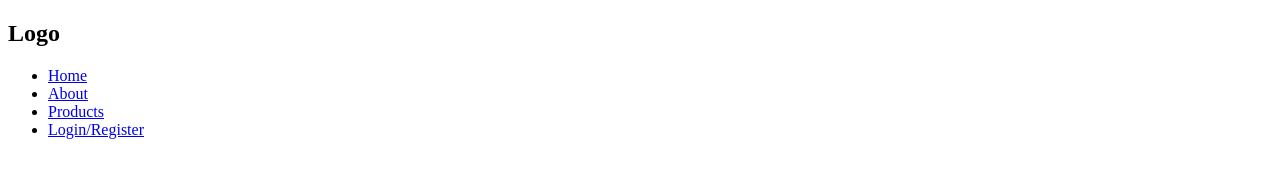
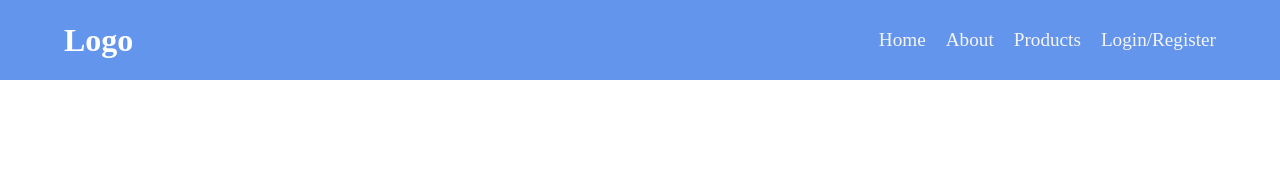
Before and after one commit to AlirezaAghaee1996/scss-project, a plain HTML site: page index.html in a window 1280 px wide. Drawn offline with Linux system fonts and the light colour scheme.

Commit message:
styling navbar

```diff
--- a/index.html
+++ b/index.html
@@ -3,6 +3,7 @@
 <head>
     <meta charset="UTF-8">
     <meta name="viewport" content="width=device-width, initial-scale=1.0">
+    <link rel="stylesheet" href="css/style.css">
     <title>Document</title>
 </head>
 <body>
--- /dev/null
+++ b/scss/_headers.scss
@@ -0,0 +1,21 @@
+header nav{
+    display: flex;
+    align-items: center;
+    justify-content: space-between;
+    height: 80px;
+    background-color: cornflowerblue;
+    padding: 0px 5%;
+}
+header nav ul{
+    display: flex;
+    gap: 20px ;
+
+}
+header nav ul li a {
+    color: whitesmoke;
+    font-size: 1.2em;
+}
+header nav h1{
+    font-size: 2em;
+    color: white;
+}
--- /dev/null
+++ b/scss/_normalization.scss
@@ -0,0 +1,11 @@
+*{
+    padding: 0;
+    margin: 0;
+    box-sizing: border-box;
+}
+a{
+    text-decoration: none;
+}
+ul{
+    list-style: none;
+}
--- a/scss/style.scss
+++ b/scss/style.scss
@@ -0,0 +1 @@
+@import '_normalization','_headers';
```
Also changed, not shown: css/min/style.min.css, css/style.css, 2 other files.
